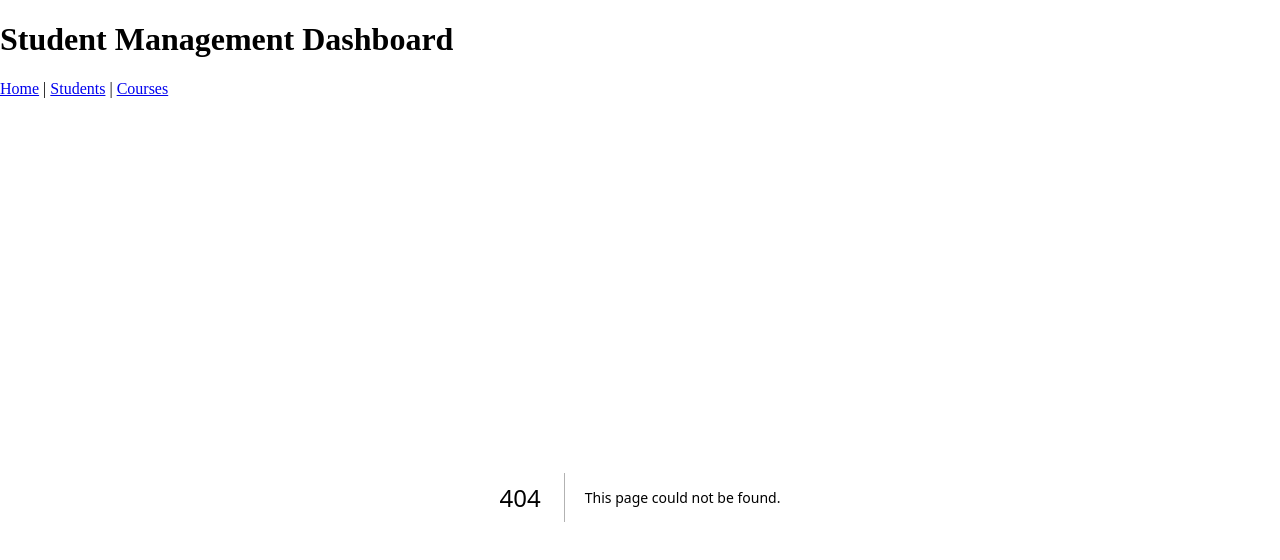
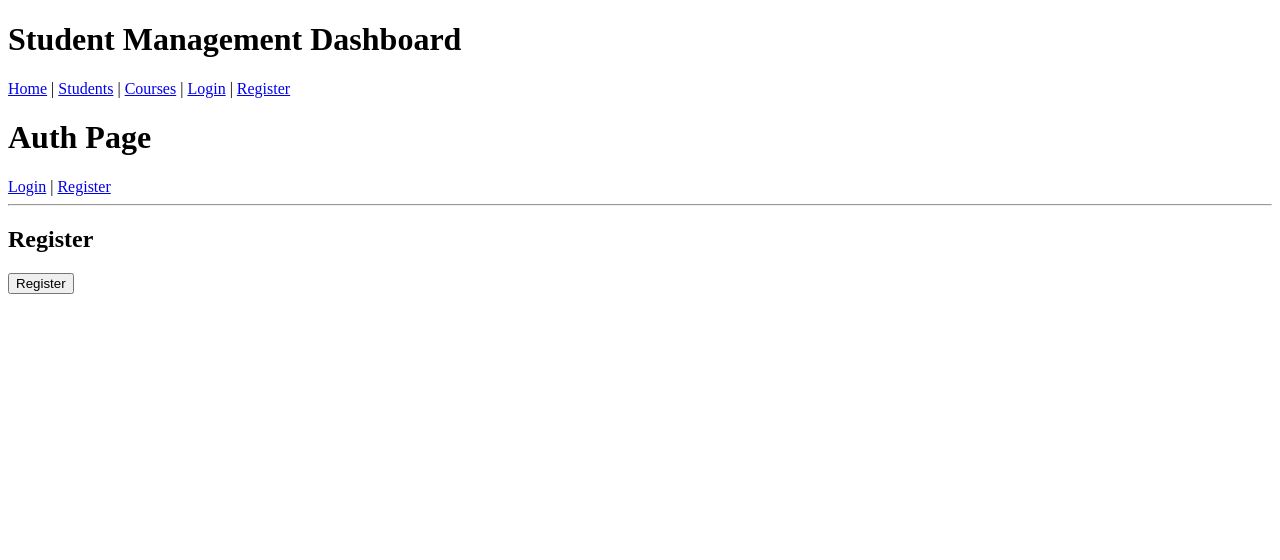
Before and after one commit to hetvi-marutitech/nextjs-demo, a Next.js app: page /register in a window 1280 px wide. Before the commit this address had no page. Shown: the top 560 px of the page. Built offline with nearby package versions, Linux system fonts and the light colour scheme.

Commit message:
add demo for catch-all routes and route-groups.

```diff
--- /dev/null
+++ b/app/(auth)/layout.tsx
@@ -0,0 +1,25 @@
+import Link from "next/link";
+
+export default function AuthLayout({
+  children,
+}: {
+  children: React.ReactNode;
+}) {
+  return (
+    <div>
+      <header>
+        <h1>Auth Page</h1>
+
+        <nav>
+          <Link href="/login">Login</Link>
+          {" | "}
+          <Link href="/register">Register</Link>
+        </nav>
+      </header>
+
+      <hr />
+
+      <section>{children}</section>
+    </div>
+  );
+}
--- /dev/null
+++ b/app/(auth)/register/page.tsx
@@ -0,0 +1,17 @@
+"use client";
+
+export default function RegisterPage() {
+
+    async function handleRegister() {
+        window.location.href = "/login";
+    }
+  return (
+    <main>
+      <h1>Register</h1>
+
+      <button onClick={handleRegister}>
+        Register
+      </button>
+    </main>
+  );
+}
--- a/app/layout.tsx
+++ b/app/layout.tsx
@@ -19,6 +19,10 @@ export default function RootLayout({children}: Readonly<{children: React.ReactNo
             <Link href="/students">Students</Link>
             {" | "}
             <Link href="/students/courses">Courses</Link>
+             {" | "}
+            <Link href="/login">Login</Link>
+             {" | "}
+            <Link href="/register">Register</Link>
           </nav>
         </header>
 
```
Also changed, not shown: app/doc/[...slug]/page.tsx (added, +12 -0 lines), app/help/[[...slug]]/page.tsx (added, +14 -0 lines), app/(auth)/login/page.tsx (renamed from app/login/page.tsx).
